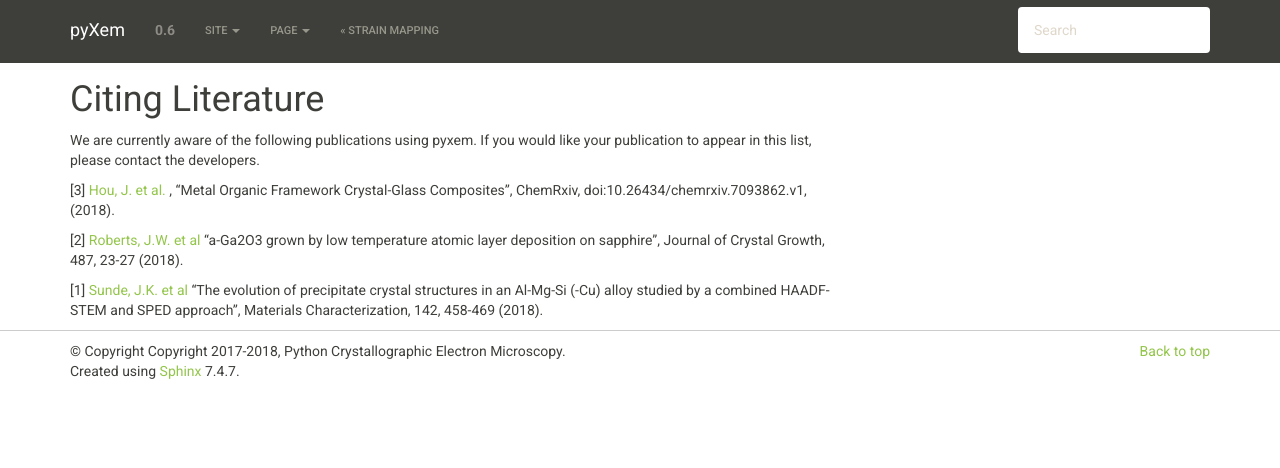
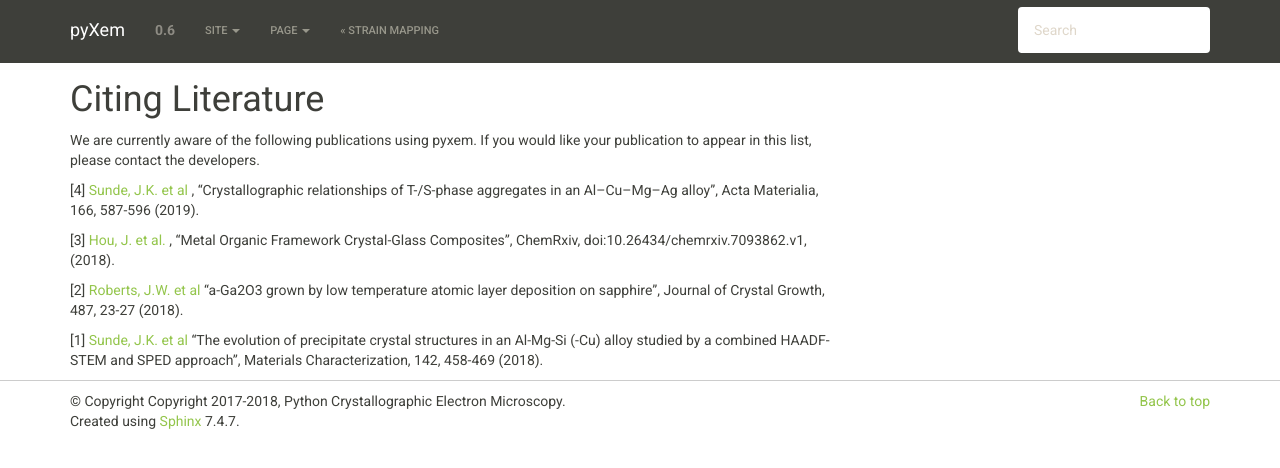
Before and after one commit to pyxem/pyxem, a Sphinx documentation site: the page built from docs/source/literature.rst, in a window 1280 px wide. Shown: the top 468 px of the page. Built offline with Sphinx 7.4.7, drawn with Linux system fonts in a browser that asks for light colours; pages that are not in the unit, such as notebooks, are missing from menus.

Commit message:
First pyxem paper of 2019 added

```diff
--- a/docs/source/literature.rst
+++ b/docs/source/literature.rst
@@ -3,6 +3,9 @@ Citing Literature
 
 We are currently aware of the following publications using pyxem. If you would
 like your publication to appear in this list, please contact the developers.
+
+[4] `Sunde, J.K. et al <https://doi.org/10.1016/j.actamat.2018.12.036>`_ ,
+"Crystallographic relationships of T-/S-phase aggregates in an Al–Cu–Mg–Ag alloy", Acta Materialia, 166, 587-596 (2019).
 
 [3] `Hou, J. et al. <https://s3-eu-west-1.amazonaws.com/itempdf74155353254prod/7093862/Metal-Organic_Framework_Crystal-Glass_Composites_v1.pdf>`_ ,
 "Metal Organic Framework Crystal-Glass Composites", ChemRxiv, doi:10.26434/chemrxiv.7093862.v1, (2018).
```
